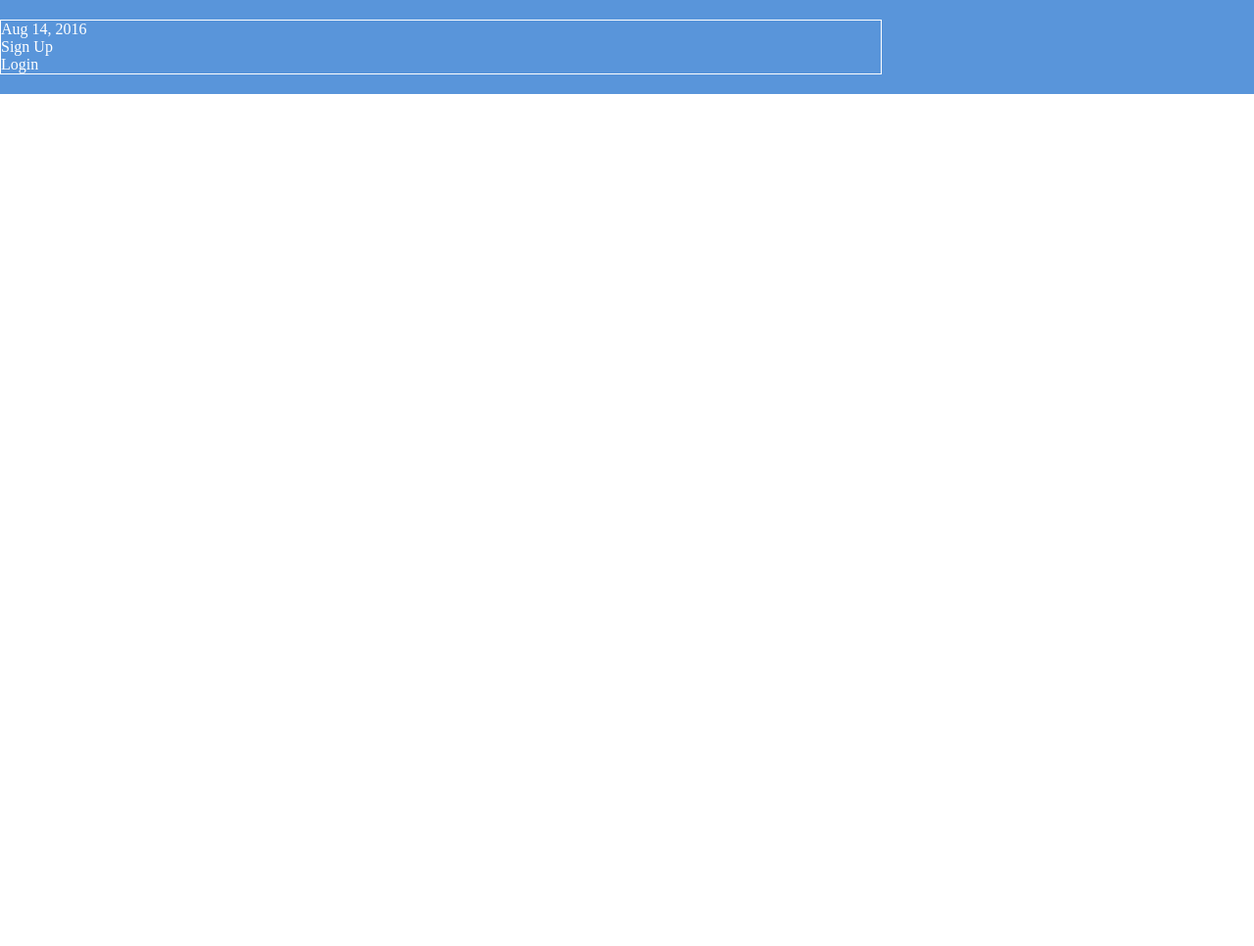
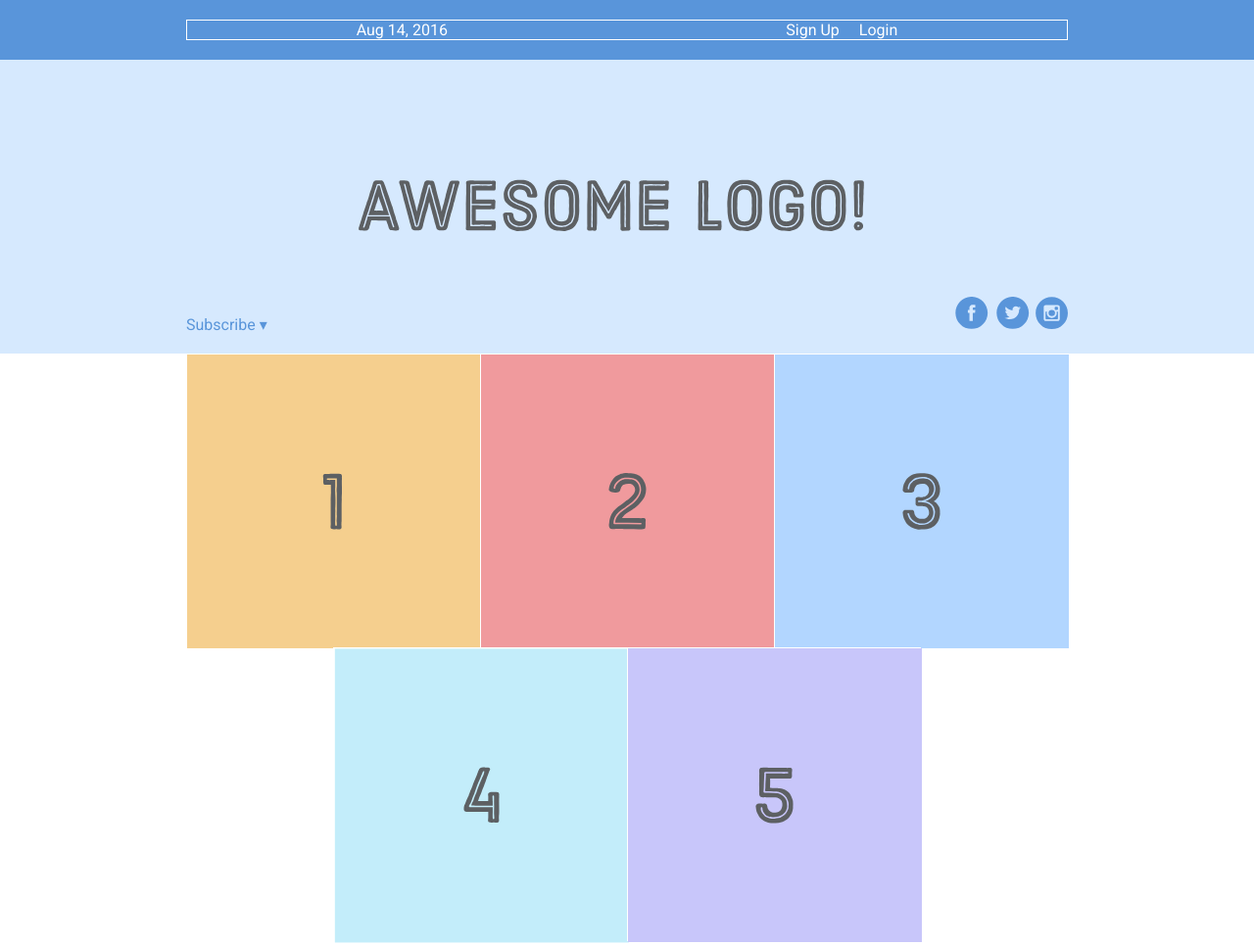
Before and after one commit to Sehbaz/flexbox, a plain HTML site: page flexbox.html in a window 1280 px wide. Shown: the whole page at 98% size. Before the commit the page ends 800 px from the top, so only its background shows below. Drawn offline with Linux system fonts and the light colour scheme.

Commit message:
Project code added

```diff
--- a/flexbox.html
+++ b/flexbox.html
@@ -4,13 +4,47 @@
     <meta charset="UTF-8" />
     <title>Some Web Page</title>
     <link rel="stylesheet" href="styles.css" />
+    <link
+      href="https://fonts.googleapis.com/css?family=Roboto&display=swap"
+      rel="stylesheet"
+    />
   </head>
   <body>
     <div class="menu-container">
       <div class="menu">
         <div class="date">Aug 14, 2016</div>
-        <div class="signup">Sign Up</div>
-        <div class="login">Login</div>
+        <div class="link">
+          <div class="signup">Sign Up</div>
+          <div class="login">Login</div>
+        </div>
+      </div>
+    </div>
+
+    <div class="header-container">
+      <div class="header">
+        <div class="subscribe">Subscribe &#9662;</div>
+        <div class="logo"><img src="images/awesome-logo.svg" /></div>
+        <div class="social"><img src="images/social-icons.svg" /></div>
+      </div>
+    </div>
+
+    <div class="photo-grid-container">
+      <div class="photo-grid">
+        <div class="photo-grid-item first-item">
+          <img src="images/one.svg" />
+        </div>
+        <div class="photo-grid-item">
+          <img src="images/two.svg" />
+        </div>
+        <div class="photo-grid-item">
+          <img src="images/three.svg" />
+        </div>
+        <div class="photo-grid-item">
+          <img src="images/four.svg" />
+        </div>
+        <div class="photo-grid-item last-item">
+          <img src="images/five.svg" />
+        </div>
       </div>
     </div>
   </body>
--- a/styles.css
+++ b/styles.css
@@ -2,15 +2,64 @@
   margin: 0;
   padding: 0;
   box-sizing: border-box;
+}
+body {
+  font-family: "Roboto", sans-serif;
 }
 
 .menu-container {
   color: #fff;
   background-color: #5995da; /* Blue */
   padding: 20px 0;
+  display: flex;
+  justify-content: space-around;
 }
 
 .menu {
   border: 1px solid #fff; /* For debugging */
   width: 900px;
+  display: flex;
+  justify-content: space-around;
+  flex-wrap: wrap;
 }
+.link {
+  display: flex;
+  justify-content: flex-end;
+}
+.login {
+  margin-left: 20px;
+}
+.header-container {
+  color: #5995da;
+  background-color: #d6e9fe;
+  display: flex;
+  justify-content: center;
+}
+.header {
+  display: flex;
+  justify-content: space-between;
+  width: 900px;
+  height: 300px;
+  align-items: center;
+}
+.photo-grid-container {
+  display: flex;
+  justify-content: center;
+}
+.photo-grid {
+  width: 900px;
+  display: flex;
+  justify-content: center;
+  flex-wrap: wrap;
+}
+
+.photo-grid-item {
+  border: 1px solid #fff;
+  width: 300px;
+  height: 300px;
+}
+.social,
+.subscribe {
+  align-self: flex-end;
+  margin-bottom: 20px;
+}
```
Also changed, not shown: 1 other file.
